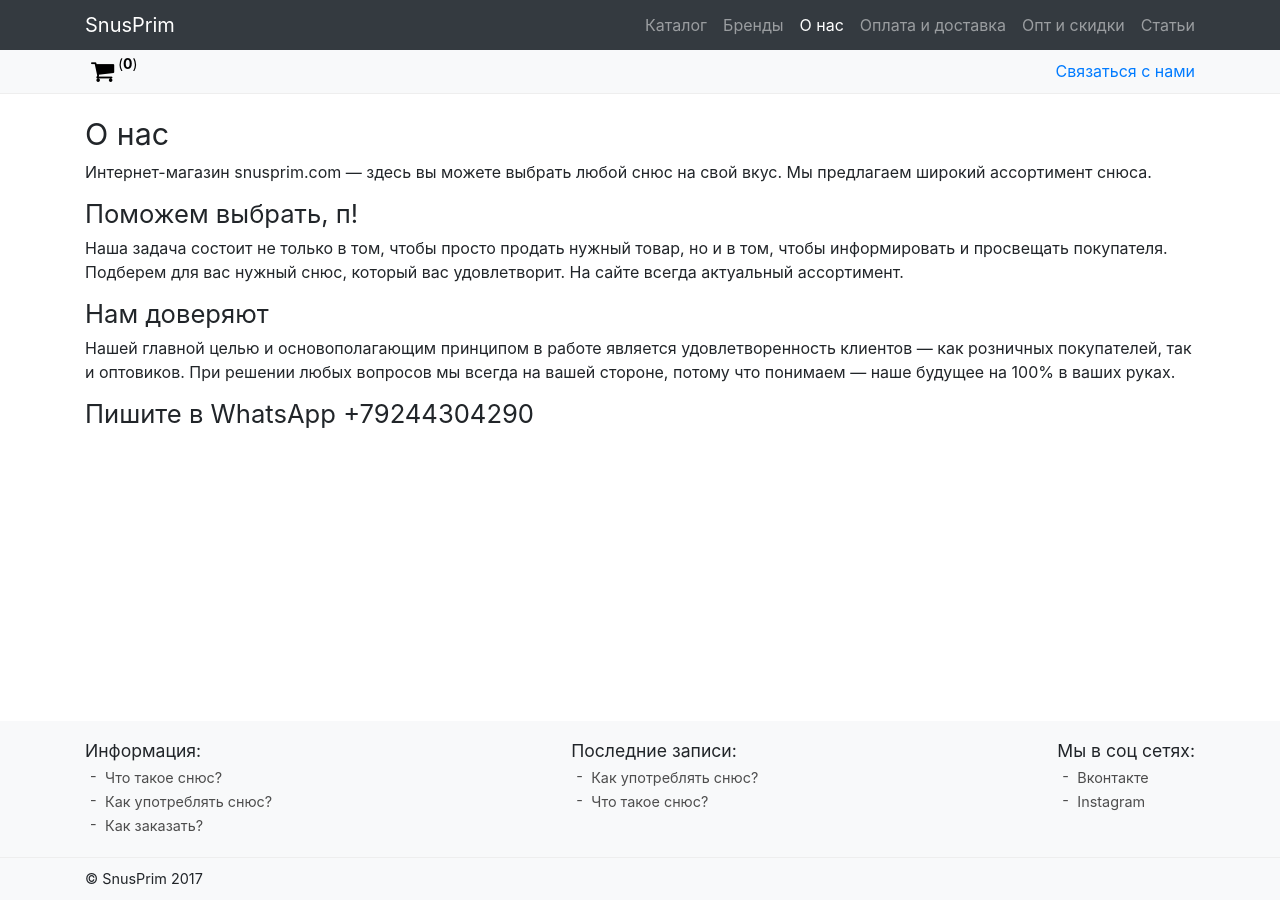
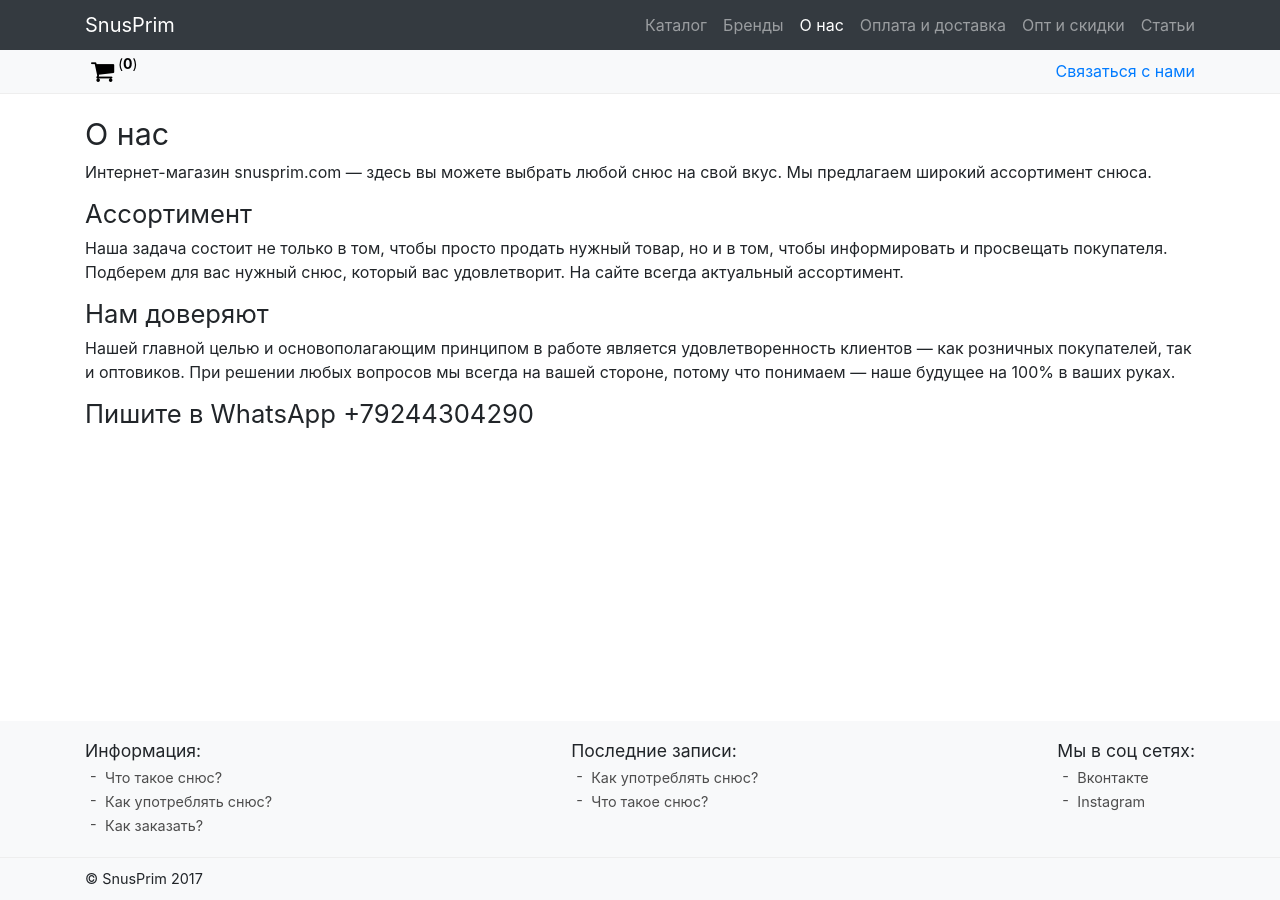
Before and after one commit to Snus-ru/Snus-ru.github.io, a Jekyll site: the page built from about.md, in a window 1280 px wide. Built offline with Jekyll 4.4.1, drawn with Linux system fonts in a browser that asks for light colours; nearby versions of some CDN libraries.

Commit message:
Updated About

```diff
--- a/about.md
+++ b/about.md
@@ -10,7 +10,7 @@ layout: simple-page
 Интернет-магазин snusprim.com — здесь вы можете выбрать любой снюс на свой вкус.
 Мы предлагаем широкий ассортимент снюса.
 
-## Поможем выбрать, п!
+## Ассортимент
 Наша задача состоит не только в том, чтобы просто продать нужный товар, но и в том, чтобы информировать и просвещать покупателя. Подберем для вас нужный снюс, который вас удовлетворит. На сайте всегда актуальный ассортимент.
 
 ## Нам доверяют
```
